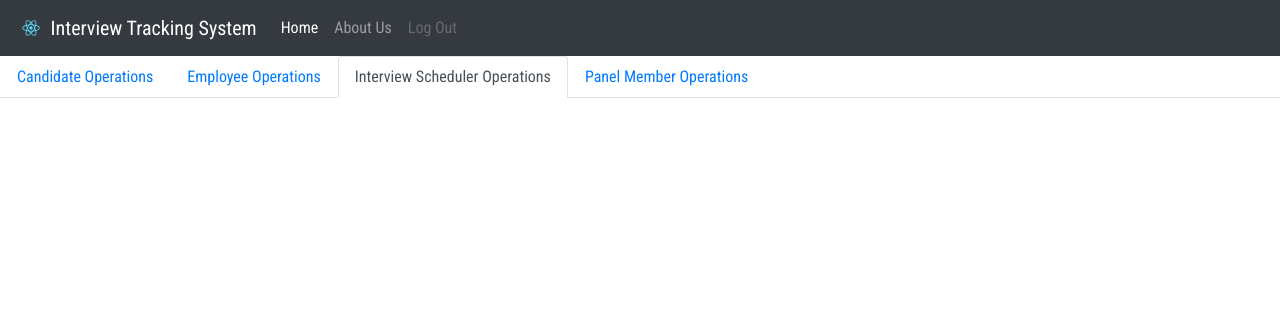
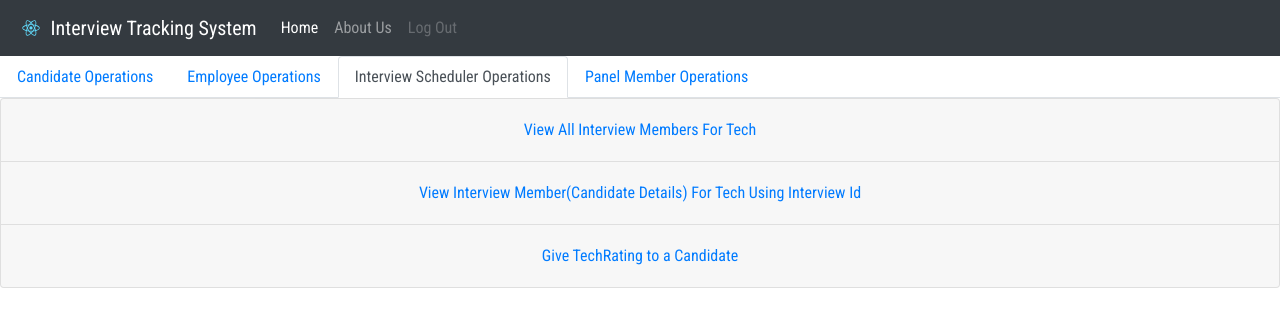
Before and after one commit to neetimishra98/Sprint3_InterviewTrackingSystem, a React (Create React App) app: page / in a window 1280 px wide. Both pictures are taken after a click on the tab "Interview Scheduler Operations". Shown: the top 326 px of the page. Built offline with nearby package versions, Linux system fonts and the light colour scheme.

Commit message:
tech services

```diff
--- a/src/components/admin.js
+++ b/src/components/admin.js
@@ -3,7 +3,8 @@
 import EmployeeForAdmin from './employee/EmployeeForAdmin'
 import CandidateForAdmin from './candidate/CandidateForAdmin'
 import PanelMemberForAdmin from './interviewscheduler/InterviewSchedulerForAdmin'
-import InterviewSchedulerForAdmin from './panelmember/PanelMemberForAdmin'
+//import InterviewSchedulerForAdmin from './panelmember/PanelMemberForAdmin'
+import InterviewSchedulerForAdmin from './interviewscheduler/InterviewSchedulerForAdmin';
 
 // Bootstrap
 
--- a/src/components/home.js
+++ b/src/components/home.js
@@ -19,7 +19,7 @@ const HomeComponent = () => {
             <AdminComponent></AdminComponent>
 
             {/* <HRComponent></HRComponent>
-            <TechComponent></TechComponent> */}
+            <TechComponent></TechComponent>*/}
 
         </div>
     );
--- a/src/components/interviewscheduler/InterviewSchedulerForAdmin.js
+++ b/src/components/interviewscheduler/InterviewSchedulerForAdmin.js
@@ -1,9 +1,53 @@
 //Interview Services Accessible By The Admin....
+
+import GiveTechRating from './services/givetechrating';
+import ViewInterviewMemberForTech from './services/viewinterviewmemberfortech';
+import { Accordion, Card, Button } from 'react-bootstrap';
+
+
 
 const InterviewSchedulerForAdmin = () => {
     return (
         <div>
             {/* All underlying operations from services */}
+            <Accordion>
+                <Card>
+                    <Card.Header>
+                    <Accordion.Toggle as={Button} variant="link" eventKey="0">
+                        View All Interview Members For Tech
+                    </Accordion.Toggle>
+                    </Card.Header>
+                    <Accordion.Collapse eventKey="0">
+                    {/* Search an Employee component */}
+                    <Card.Body><div></div></Card.Body>
+                    {/* Search an Employee component */}
+                    </Accordion.Collapse>
+                </Card>
+                <Card>
+                    <Card.Header>
+                    <Accordion.Toggle as={Button} variant="link" eventKey="1">
+                        View Interview Member(Candidate Details) For Tech Using Interview Id
+                    </Accordion.Toggle>
+                    </Card.Header>
+                    <Accordion.Collapse eventKey="1">
+                    {/* Search an Employee component */}
+                    <Card.Body><ViewInterviewMemberForTech></ViewInterviewMemberForTech></Card.Body>
+                    {/* Search an Employee component */}
+                    </Accordion.Collapse>
+                </Card>
+                <Card>
+                    <Card.Header>
+                    <Accordion.Toggle as={Button} variant="link" eventKey="2">
+                        Give TechRating to a Candidate
+                    </Accordion.Toggle>
+                    </Card.Header>
+                    <Accordion.Collapse eventKey="2">
+                    {/* Fetch all Employee component */}
+                    <Card.Body><GiveTechRating></GiveTechRating></Card.Body>
+                    {/* Fetch all Employee component */}
+                    </Accordion.Collapse>
+                </Card>
+            </Accordion>
         </div>
     );
 }
--- /dev/null
+++ b/src/components/interviewscheduler/services/givetechrating.js
@@ -0,0 +1,34 @@
+import { Form, Table, Jumbotron, Button } from 'react-bootstrap'
+
+const GiveTechRating = () => {
+    return (
+        // All Final Operations and Functions
+        <div style={{
+            display: "flex",
+            justifyContent: "center",
+            alignItems: "center"
+          }}>
+            <Jumbotron style={{width: 700}}>
+                <Form>
+                    <Form.Group controlId="formGroupText">
+                        <Form.Label>Give TechRating to a Candidate by Interviewid</Form.Label>
+                        <Form.Control type="text" placeholder="Interview ID" id="searchParameter"/>
+                    </Form.Group>
+                    <Table striped bordered hover size="sm">
+                        <thead>
+                            <th>Interview ID</th>
+
+                        </thead>
+                        <tbody id="table_content">
+                        </tbody>
+                    </Table>
+                    <Button variant="dark" type="submit" call>
+                        Search
+                    </Button>
+                </Form>
+            </Jumbotron>
+        </div>
+    );
+}
+
+export default GiveTechRating;
--- /dev/null
+++ b/src/components/interviewscheduler/services/viewinterviewmemberfortech.js
@@ -0,0 +1,34 @@
+import { Form, Table, Jumbotron, Button } from 'react-bootstrap'
+
+const ViewInterviewMemberForTech = () => {
+    return (
+        // All Final Operations and Functions
+        <div style={{
+            display: "flex",
+            justifyContent: "center",
+            alignItems: "center"
+          }}>
+            <Jumbotron style={{width: 700}}>
+                <Form>
+                    <Form.Group controlId="formGroupText">
+                        <Form.Label>View Candidate details by entering Interview Id</Form.Label>
+                        <Form.Control type="text" placeholder="Interview ID" id="searchParameter"/>
+                    </Form.Group>
+                    <Table striped bordered hover size="sm">
+                        <thead>
+                            <th>Interview ID</th>
+
+                        </thead>
+                        <tbody id="table_content">
+                        </tbody>
+                    </Table>
+                    <Button variant="dark" type="submit" call>
+                        Search
+                    </Button>
+                </Form>
+            </Jumbotron>
+        </div>
+    );
+}
+
+export default ViewInterviewMemberForTech;
```
Also changed, not shown: src/components/interviewscheduler/services/viewallinterviewmembers.js (added).
